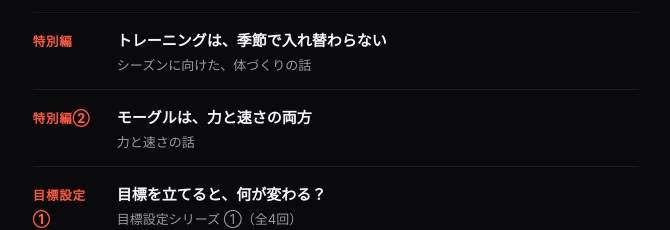
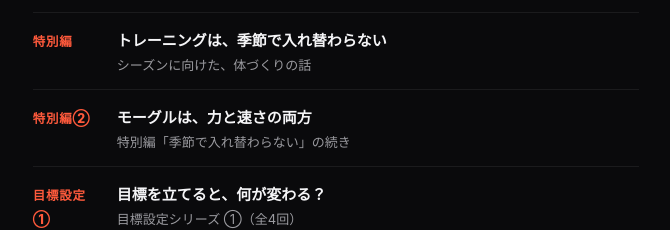
Before and after one commit to VanWhist/mic-site-mockup, a plain HTML site: page mame/index.html in a window 1280 px wide. Shown: the part 2040-2270 px from the top of the page, without its empty margins (304-974 px from the left). Drawn offline with Linux system fonts and the light colour scheme.

Commit message:
MIC豆知識：特別編②の副題を表紙と購読者ページにそろえる
Co-Authored-By: Claude Opus 5.5 <noreply@anthropic.com>

```diff
--- a/mame/index.html
+++ b/mame/index.html
@@ -425,7 +425,7 @@
       <li><span class="no">No.4</span><span><span class="ttl">台のアールが変わると、踏み切りも変わる？</span><span class="sub">線の中の「いちばん強いところ」の話</span></span></li>
       <li><span class="no">No.5</span><span><span class="ttl">なぜ、スタートを下げるのか</span><span class="sub">着地の話</span></span></li>
       <li><span class="no">特別編</span><span><span class="ttl">トレーニングは、季節で入れ替わらない</span><span class="sub">シーズンに向けた、体づくりの話</span></span></li>
-      <li><span class="no">特別編②</span><span><span class="ttl">モーグルは、力と速さの両方</span><span class="sub">力と速さの話</span></span></li>
+      <li><span class="no">特別編②</span><span><span class="ttl">モーグルは、力と速さの両方</span><span class="sub">特別編「季節で入れ替わらない」の続き</span></span></li>
       <li><span class="no">目標設定①</span><span><span class="ttl">目標を立てると、何が変わる？</span><span class="sub">目標設定シリーズ ①（全4回）</span></span></li>
       <li><span class="no">目標設定②</span><span><span class="ttl">遠い目標を、今日につなぐ</span><span class="sub">目標設定シリーズ ②（全4回）</span></span></li>
       <li><span class="no">目標設定③</span><span><span class="ttl">「できた」を、どう決める？</span><span class="sub">目標設定シリーズ ③（全4回）</span></span></li>
```
